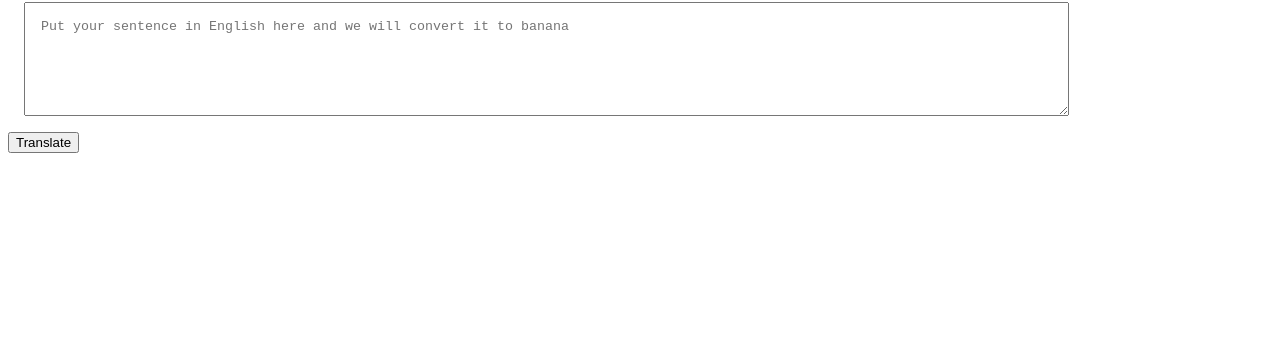
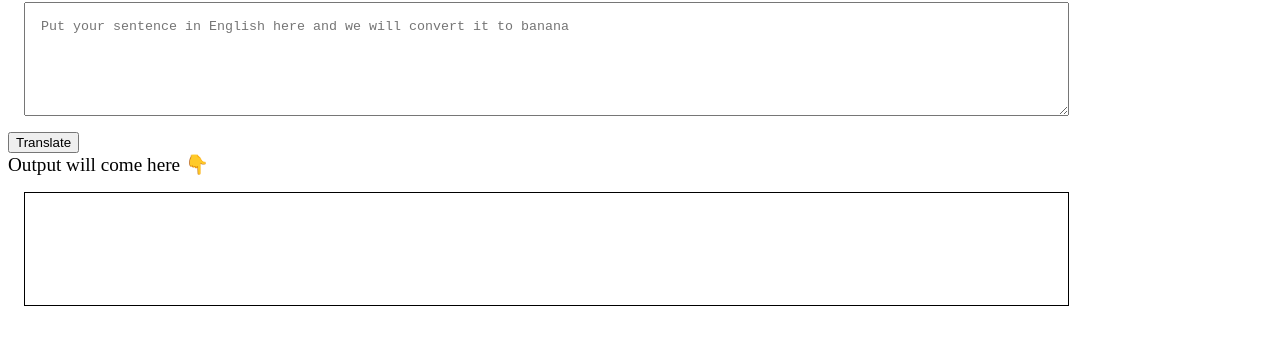
Before and after one commit to chandresh-jain/Banana-speak, a plain HTML site: page index.html in a window 1280 px wide. Shown: the part 78-422 px from the top of the page. Drawn offline with Linux system fonts and the light colour scheme.

Commit message:
Done input output

```diff
--- a/app.js
+++ b/app.js
@@ -1,12 +1,11 @@
 var btnTranslate=document.querySelector("#btn-translate");
 var input=document.querySelector("#text-input");
-
+var outputDiv=document.querySelector("#output");
 
 
 function clickeventhandler()
 {
-console.log("clicked");
-console.log("input", input.value)
+outputDiv.innerText="asasasa "+ input.value;
 };
 
 btnTranslate.addEventListener("click",clickeventhandler)
--- a/index.html
+++ b/index.html
@@ -16,12 +16,23 @@ textarea{
         padding: 1rem;
 }
 
+#output{
+    border: 1px solid black;
+    padding: 1rem;
+    width: 80%;
+    height: 10vh;
+    margin: 1rem;
+
+}
+
 </style>
 
 <body>
 <h1>Talk Banana</h1>
 <textarea id="text-input" placeholder="Put your sentence in English here and we will convert it to banana" ></textarea>
 <button id="btn-translate">Translate</button>
+<div style="font-size: larger;">Output will come here 👇 </div>
+<div id="output"></div>
 <script src="app.js" type="text/javascript"></script>
 </body>
 </html>
```
